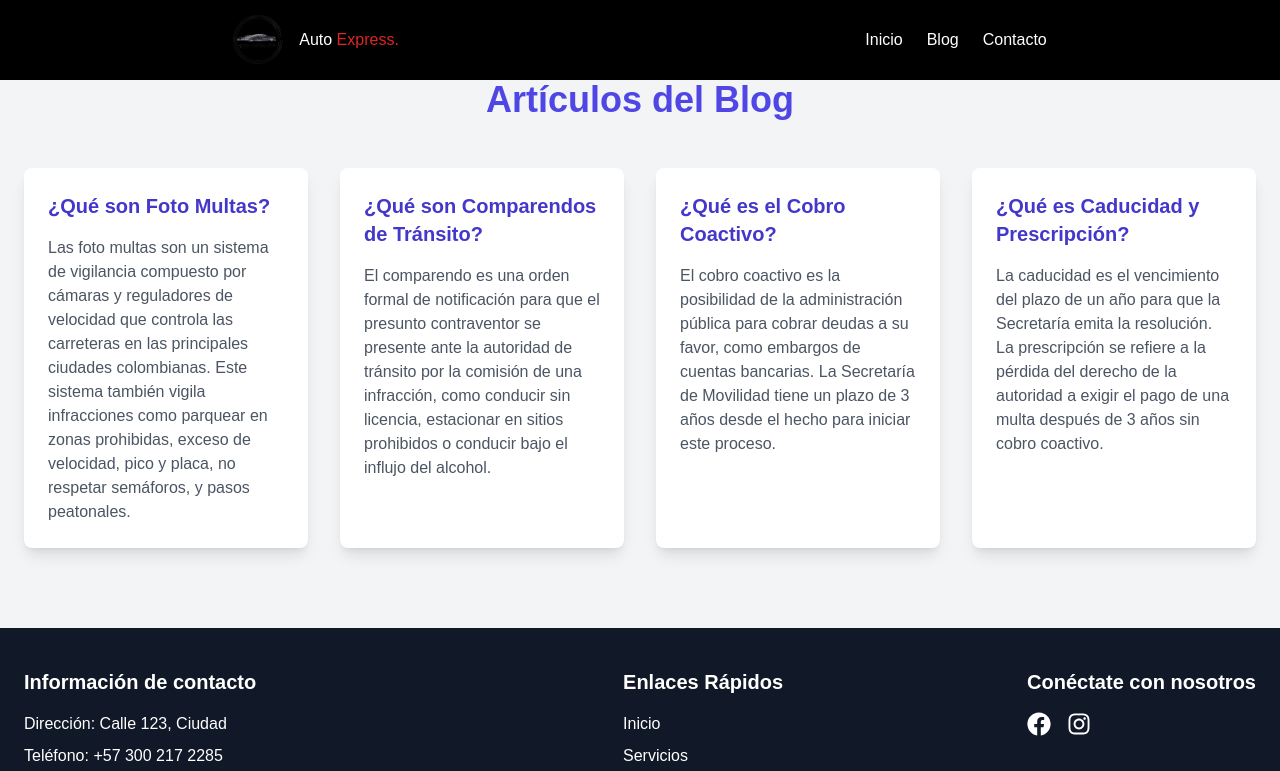
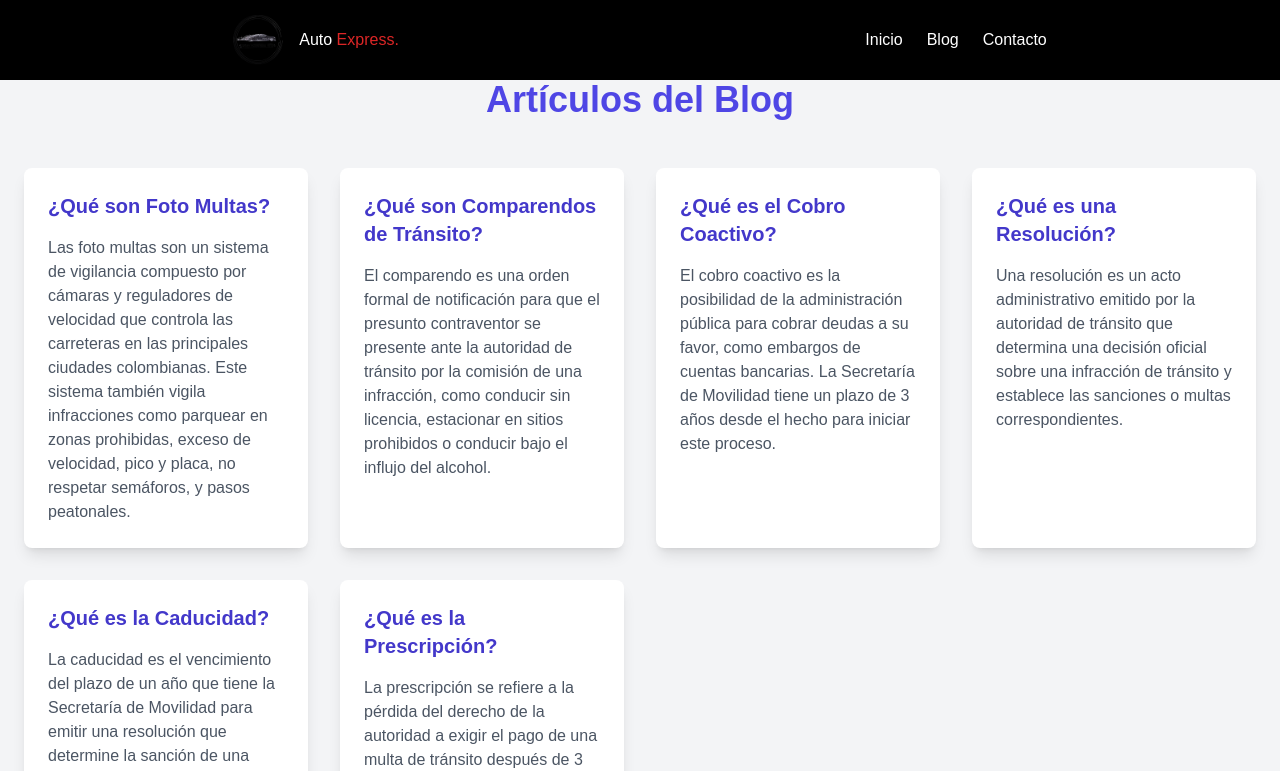
Before and after one commit to AutoExpressGTI/autoexpressWebsite, a Next.js app: page /blog in a window 1280 px wide. Shown: the top 771 px of the page. Built offline with nearby package versions, Linux system fonts and the light colour scheme.

Commit message:
change of account

```diff
--- a/src/app/blog/page.tsx
+++ b/src/app/blog/page.tsx
@@ -15,9 +15,17 @@ const BlogCards = () => {
       content: 'El cobro coactivo es la posibilidad de la administración pública para cobrar deudas a su favor, como embargos de cuentas bancarias. La Secretaría de Movilidad tiene un plazo de 3 años desde el hecho para iniciar este proceso.'
     },
     {
-      title: '¿Qué es Caducidad y Prescripción?',
-      content: 'La caducidad es el vencimiento del plazo de un año para que la Secretaría emita la resolución. La prescripción se refiere a la pérdida del derecho de la autoridad a exigir el pago de una multa después de 3 años sin cobro coactivo.'
+      title: '¿Qué es una Resolución?',
+      content: 'Una resolución es un acto administrativo emitido por la autoridad de tránsito que determina una decisión oficial sobre una infracción de tránsito y establece las sanciones o multas correspondientes.'
     },
+    {
+      title: '¿Qué es la Caducidad?',
+      content: 'La caducidad es el vencimiento del plazo de un año que tiene la Secretaría de Movilidad para emitir una resolución que determine la sanción de una infracción de tránsito. Pasado este tiempo sin emisión de resolución, el proceso no puede continuar.'
+    },
+    {
+      title: '¿Qué es la Prescripción?',
+      content: 'La prescripción se refiere a la pérdida del derecho de la autoridad a exigir el pago de una multa de tránsito después de 3 años si no se ha iniciado un proceso de cobro coactivo. Esto implica que la deuda ya no puede ser legalmente cobrada.'
+    }
   ];
 
   return (
```
